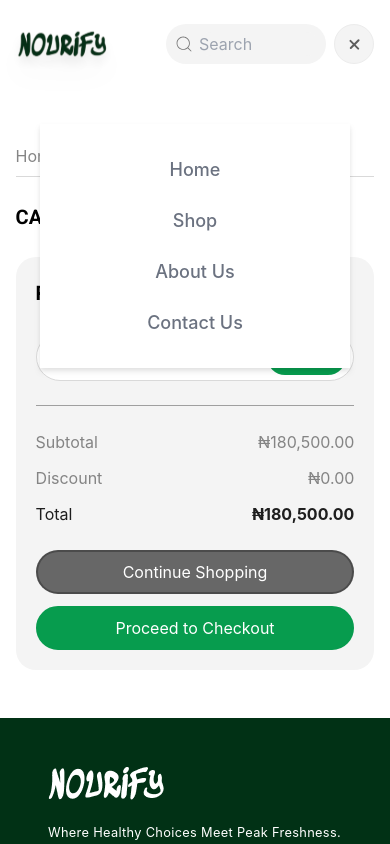
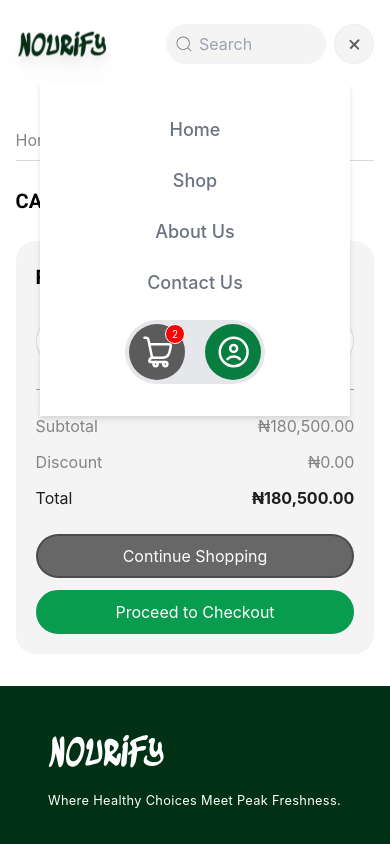
Before and after one commit to Nourify-develop/Nourify, a Next.js app: page /cart in a window 390 px wide. Both pictures are taken after a click on the button 354 px from the left and 44 px from the top of the page. Shown: the top 844 px of the page. Built offline with nearby package versions, Linux system fonts and the light colour scheme; a web font is replaced by a local one.

Commit message:
Fix: Address UI/UX issues across Navbar, Newsletter, and Testimonies section

```diff
--- a/src/components/Navbar.tsx
+++ b/src/components/Navbar.tsx
@@ -8,6 +8,7 @@ import { RxAvatar } from "react-icons/rx";
 import { usePathname } from "next/navigation";
 import { AnimatePresence, motion } from "framer-motion";
 import Wrapper from "@/layout/wrapper";
+import Image from "next/image";
 
 function Navbar() {
   const [showMobileMenu, setShowMobileMenu] = useState(false);
@@ -15,6 +16,9 @@ function Navbar() {
   const [showLoginMenu, setShowLoginMenu] = useState<boolean>(false);
 
   const [hoverState, setHoverState] = useState("none");
+  const mobileMenuRef = useRef<HTMLDivElement>(null);
+  const hamburgerRef = useRef<HTMLButtonElement>(null);
+
 
   const toggleMobileMenu = useCallback(() => {
     setShowMobileMenu((current) => !current);
@@ -31,11 +35,35 @@ function Navbar() {
     { name: "Contact Us", link: "/contact-us", id: 4 },
   ];
 
+  useEffect(() => {
+    const handleClickOutside = (event: MouseEvent) => {
+      if (
+        mobileMenuRef.current &&
+        !mobileMenuRef.current.contains(event.target as Node) &&
+        hamburgerRef.current &&
+        !hamburgerRef.current.contains(event.target as Node)
+      ) {
+        setShowMobileMenu(false);
+      }
+    };
+
+
+    document.addEventListener("mousedown", handleClickOutside);
+    return () => {
+      document.removeEventListener("mousedown", handleClickOutside);
+    };
+  }, []);
+
+  const handleLinkClick = () => {
+    setShowMobileMenu(false);
+  };
+
   const removeLoginMenu = () => {
     if (showLoginMenu) {
       setShowLoginMenu(false);
     }
   };
+
 
   return (
     <Wrapper
@@ -67,7 +95,6 @@ function Navbar() {
           <Logo />
         </div>
 
-
         <div className="flex items-center justify-end">
           <div className="relative w-[60%] sm:w-auto   flex items-center gap-[5px] md:gap-[1px] lg:gap-[3px] bg-[#F4F4F4] rounded-full ml-4 mr-[.5rem]  px-2 py-2 transition-all duration-300 ">
             <span>
@@ -86,9 +113,15 @@ function Navbar() {
           <div className="hidden md:flex items-center  gap-5 bg-gray-200 px-1 sm:ml-3 lg:ml-[1rem] py-1 rounded-full">
                     <Link
                       href={"/cart"}
-              className="bg-gray-3 rounded-full p-1 lg:p-2 relative cursor-pointer"
+                      className="bg-gray-3 rounded-full w-10 h-10 flex justify-center items-center relative cursor-pointer"
                     >
-              <IoCartOutline className="text-white" size={" 25px"} />
+                      {/* <IoCartOutline className="text-white" size={" 25px"} /> */}
+                      <Image
+                      src={'/icons/shopping-cart-01.svg'}
+                      alt="Shoppng cart"
+                      width={25}
+                      height={25}
+                      />
                       <p className="absolute top-0 md:top-1 right-0 md:right-1 lg:right-2  bg-[#FF0000] border border-white h-[15px] w-[15px] rounded-full text-[10px] text-white flex items-center justify-center">
                         2
                       </p>
@@ -96,9 +129,15 @@ function Navbar() {
 
                     <div
                       onClick={toggleLoginMenu}
-              className="bg-green rounded-full md:p-1 lg:p-2 cursor-pointer"
+                      className="bg-green rounded-full w-10 h-10 flex justify-center items-center cursor-pointer"
                     >
-              <RxAvatar className="text-white" size={"25px"} />
+                      {/* <RxAvatar className="text-white" size={"25px"} /> */}
+                      <Image
+                      src={'/icons/user-circle.svg'}
+                      alt="user circle"
+                      width={25}
+                      height={25}
+                      />
                     </div>
                   </div>
 
@@ -155,6 +194,7 @@ function Navbar() {
           <div className="w-10 h-10 md:hidden cursor-pointer bg-gray-1 border border-gray-light-2 rounded-full flex justify-center items-center">
             <button
               onClick={toggleMobileMenu}
+              ref={hamburgerRef}
               className={`${showMobileMenu ? "open" : null}
             "hamburger  cursor-pointer  focus:outline-none flex flex-col gap-1 justify-center items-center`}
             >
@@ -166,7 +206,7 @@ function Navbar() {
           {/* TODO: MOBILE MENU - make sure the hidden class is applied and then removed dynamically.*/}
           {/* FIXME: WORKS */}
 
-          <div>
+          <div  ref={mobileMenuRef}>
             <AnimatePresence>
               {showMobileMenu && (
                 <motion.ul
@@ -174,13 +214,14 @@ function Navbar() {
                   animate={{ opacity: 1 }}
                   exit={{ opacity: 0 }}
                   transition={{ duration: 0.5 }}
-                  className="absolute md:hidden flex flex-col items-center self-end py-8 mt-20 z-[1000] space-y-6 bg-white backdrop-blur-md sm:w-auto sm:self-center left-6 right-6 drop-shadow-md"
+                  className="absolute md:hidden flex flex-col items-center self-end py-8 mt-10 z-[1000] space-y-6 bg-white backdrop-blur-md sm:w-auto sm:self-center left-6 right-6 drop-shadow-md"
                 >
                   {MENU_LINKS.map(({ link, name }) => (
                     <li className="relative">
                       <Link
                         href={link}
                         key={link}
+                        onClick={handleLinkClick}
                         className={`${
                           pathname === link && "active"
                         } text-[1.125rem] font-medium font-sans transition-all ease-in-out duration-300 text-gray-500 nav_links`}
@@ -189,6 +230,36 @@ function Navbar() {
                       </Link>
                     </li>
                   ))}
+                  <div className="flex items-center  gap-5 bg-gray-200 px-1 sm:ml-3 lg:ml-[1rem] py-1 rounded-full">
+                    <Link
+                      href={"/cart"}
+                      className="bg-gray-3 rounded-full w-14 h-14 flex justify-center items-center relative cursor-pointer"
+                    >
+                      {/* <IoCartOutline className="text-white" size={" 25px"} /> */}
+                      <Image
+                      src={'/icons/shopping-cart-01.svg'}
+                      alt="Shoppng cart"
+                      width={35}
+                      height={35}
+                      />
+                      <p className="absolute top-0 md:top-1 right-0 md:right-1 lg:right-2  bg-[#FF0000] border border-white h-[20px] w-[20px] rounded-full text-[10px] text-white flex items-center justify-center">
+                        2
+                      </p>
+                    </Link>
+
+                    <div
+                      onClick={toggleLoginMenu}
+                      className="bg-green rounded-full w-14 h-14 flex justify-center items-center cursor-pointer"
+                    >
+                      {/* <RxAvatar className="text-white" size={"25px"} /> */}
+                      <Image
+                      src={'/icons/user-circle.svg'}
+                      alt="user circle"
+                      width={35}
+                      height={35}
+                      />
+                    </div>
+                  </div>
                 </motion.ul>
               )}{" "}
             </AnimatePresence>
--- a/src/components/newsletter/newsletter.tsx
+++ b/src/components/newsletter/newsletter.tsx
@@ -20,7 +20,7 @@ const newsletter = () => {
             <input
               type="email"
               placeholder="Email address"
-              className="w-full text-black pl-3.5 placeholder-gray-6  p-3 bg-transparent outline-none placeholder-[#1E1E1E80] md:text-[20px] text-[12px] font-space"
+              className="w-full text-black pl-3.5 placeholder-gray-6  p-3 bg-transparent outline-none placeholder-[#1E1E1E80] md:text-[20px] text-[18px] font-space"
             />
             <button
               className="bg-secondary text-white font-medium text-[18px] lg:text-[20px]  lg:py-2 lg:px-6 px-3 py-3 rounded-full hover:bg-green-800 transition ease-linear duration-300  "
--- a/src/layout/wrapper/index.tsx
+++ b/src/layout/wrapper/index.tsx
@@ -7,7 +7,7 @@ type WrapperProps = {
 
 export default function Wrapper({ children, className, ...props }: WrapperProps) {
   return (
-    <div className={`mx-auto w-full max-w-[120em] px-[4%] py-12 ${className}`} {...props}>
+    <div className={`mx-auto w-full max-w-[120em] px-[4%] py-8 md:py-12 ${className}`} {...props}>
       {children}
     </div>
   )
--- a/src/ui/landing/Testimonials.tsx
+++ b/src/ui/landing/Testimonials.tsx
@@ -10,7 +10,7 @@ export default function Testimonials() {
       <SliderContainer>
         <Slider
           loop
-          containerClassName="py-6"
+          containerClassName="md:py-6"
           gapsBetween={"30px"}
           manualControls
           stopOnManual={false}
```
Also changed, not shown: public/icons/shopping-cart-01.svg (added), public/icons/user-circle.svg (added). Lines whose indentation alone changed are shown as unchanged.
